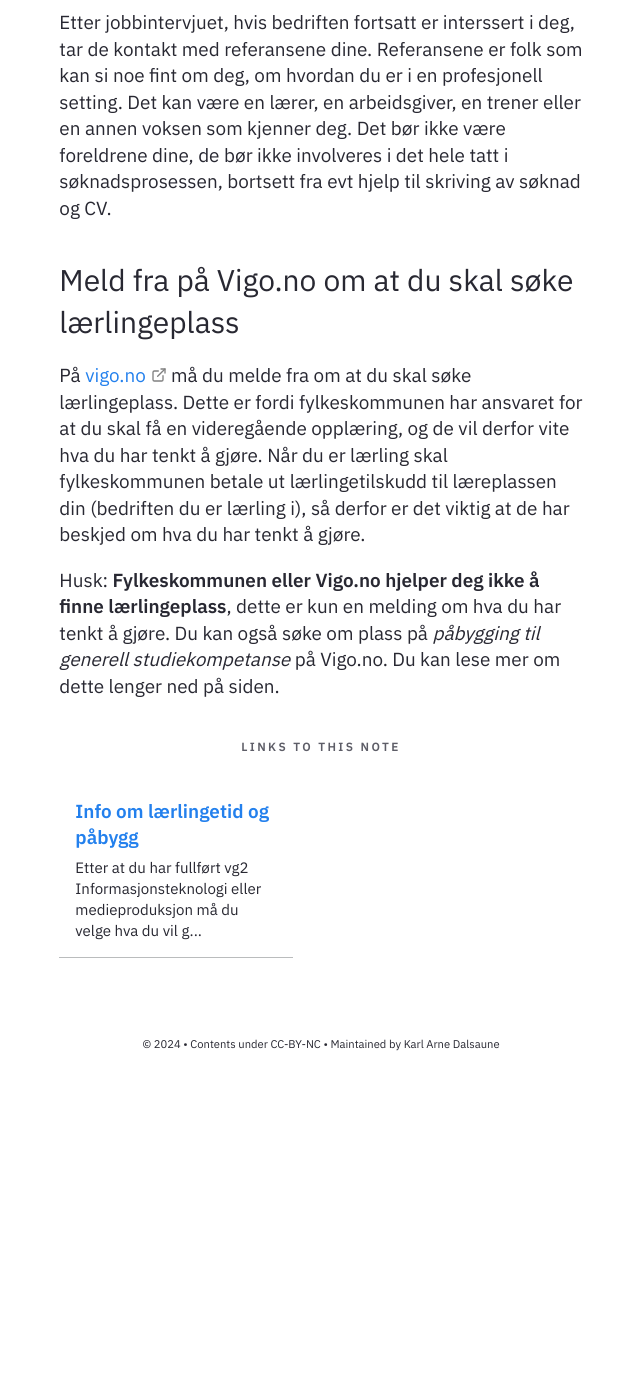
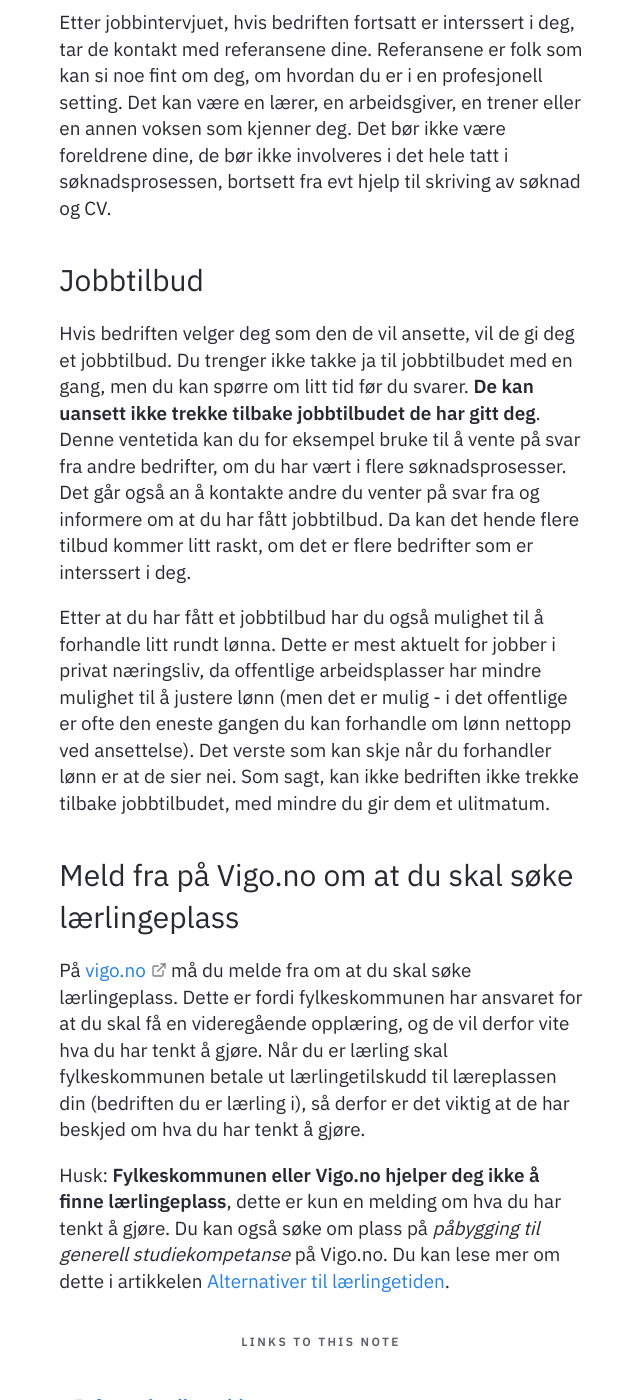
Before and after one commit to Cha-IM/cha-im.github.io, a Jekyll site: the page built from _notes/Public/YFF/Lærlingetid og påbygg/Søke lærlingeplass.md, in a window 1280 px wide and 1400 px high, scrolled down 2542 px. Shown: the whole window, without its empty margins (319-959 px from the left). Built offline with Jekyll 4.4.1, drawn with Linux system fonts in a browser that asks for light colours; before the commit the page ends 3635 px from its top, so only the background shows below that.

Commit message:
TRFK-811339 2026-2-24:13:50:17

```diff
--- a/_notes/Public/YFF/Lærlingetid og påbygg/Søke lærlingeplass.md
+++ b/_notes/Public/YFF/Lærlingetid og påbygg/Søke lærlingeplass.md
@@ -34,7 +34,12 @@ Når du har sendt inn søknaden din kan du bli kalt inn til intervju. Det er van
 
 Etter jobbintervjuet, hvis bedriften fortsatt er interssert i deg, tar de kontakt med referansene dine. Referansene er folk som kan si noe fint om deg, om hvordan du er i en profesjonell setting. Det kan være en lærer, en arbeidsgiver, en trener eller en annen voksen som kjenner deg. Det bør ikke være foreldrene dine, de bør ikke involveres i det hele tatt i søknadsprosessen, bortsett fra evt hjelp til skriving av søknad og CV.
 
+### Jobbtilbud
+Hvis bedriften velger deg som den de vil ansette, vil de gi deg et jobbtilbud. Du trenger ikke takke ja til jobbtilbudet med en gang, men du kan spørre om litt tid før du svarer. **De kan uansett ikke trekke tilbake jobbtilbudet de har gitt deg**. Denne ventetida kan du for eksempel bruke til å vente på svar fra andre bedrifter, om du har vært i flere søknadsprosesser. Det går også an å kontakte andre du venter på svar fra og informere om at du har fått jobbtilbud. Da kan det hende flere tilbud kommer litt raskt, om det er flere bedrifter som er interssert i deg.
+
+Etter at du har fått et jobbtilbud har du også mulighet til å forhandle litt rundt lønna. Dette er mest aktuelt for jobber i privat næringsliv, da offentlige arbeidsplasser har mindre mulighet til å justere lønn (men det er mulig - i det offentlige er ofte den eneste gangen du kan forhandle om lønn nettopp ved ansettelse). Det verste som kan skje når du forhandler lønn er at de sier nei. Som sagt, kan ikke bedriften ikke trekke tilbake jobbtilbudet, med mindre du gir dem et ulitmatum.
+
 ### Meld fra på Vigo.no om at du skal søke lærlingeplass
 På [vigo.no](https://www.vigo.no/nyvigo/vigo) må du melde fra om at du skal søke lærlingeplass. Dette er fordi fylkeskommunen har ansvaret for at du skal få en videregående opplæring, og de vil derfor vite hva du har tenkt å gjøre. Når du er lærling skal fylkeskommunen betale ut lærlingetilskudd til læreplassen din (bedriften du er lærling i), så derfor er det viktig at de har beskjed om hva du har tenkt å gjøre.
 
-Husk: **Fylkeskommunen eller Vigo.no hjelper deg ikke å finne lærlingeplass**, dette er kun en melding om hva du har tenkt å gjøre. Du kan også søke om plass på *påbygging til generell studiekompetanse* på Vigo.no. Du kan lese mer om dette lenger ned på siden.
+Husk: **Fylkeskommunen eller Vigo.no hjelper deg ikke å finne lærlingeplass**, dette er kun en melding om hva du har tenkt å gjøre. Du kan også søke om plass på *påbygging til generell studiekompetanse* på Vigo.no. Du kan lese mer om dette i artikkelen [[Alternativer til lærlingetiden]].
```
Also changed, not shown: _notes/Public/YFF/Lærlingetid og påbygg/Alternativer til lærlingetiden.md (+1 -1 lines), .obsidian/workspace.json.
